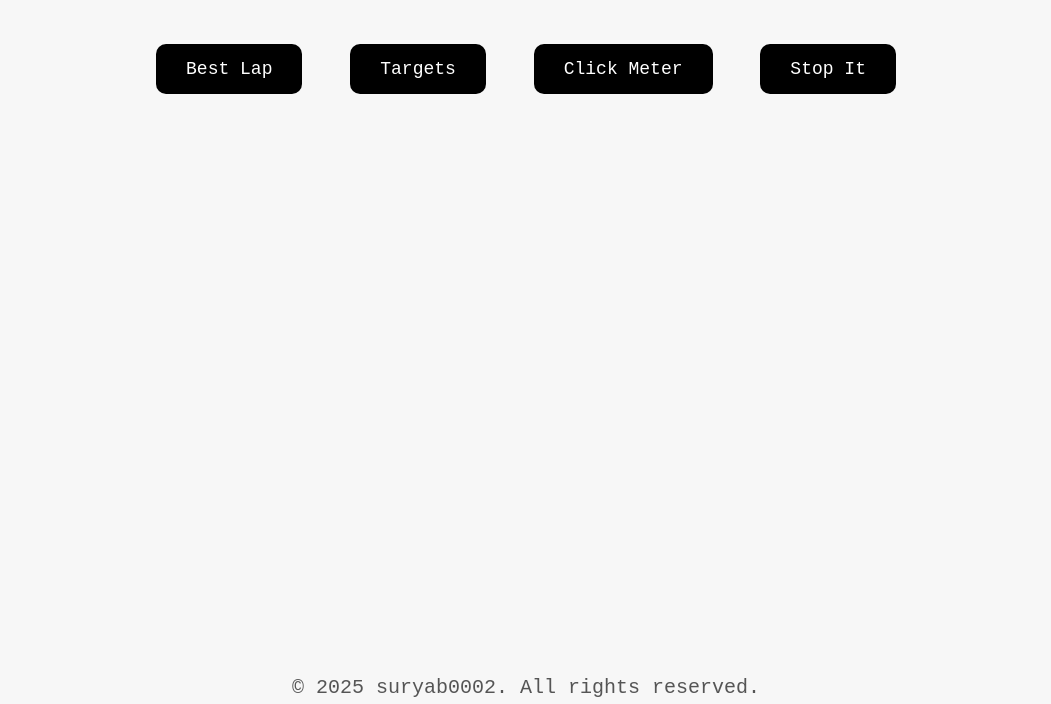
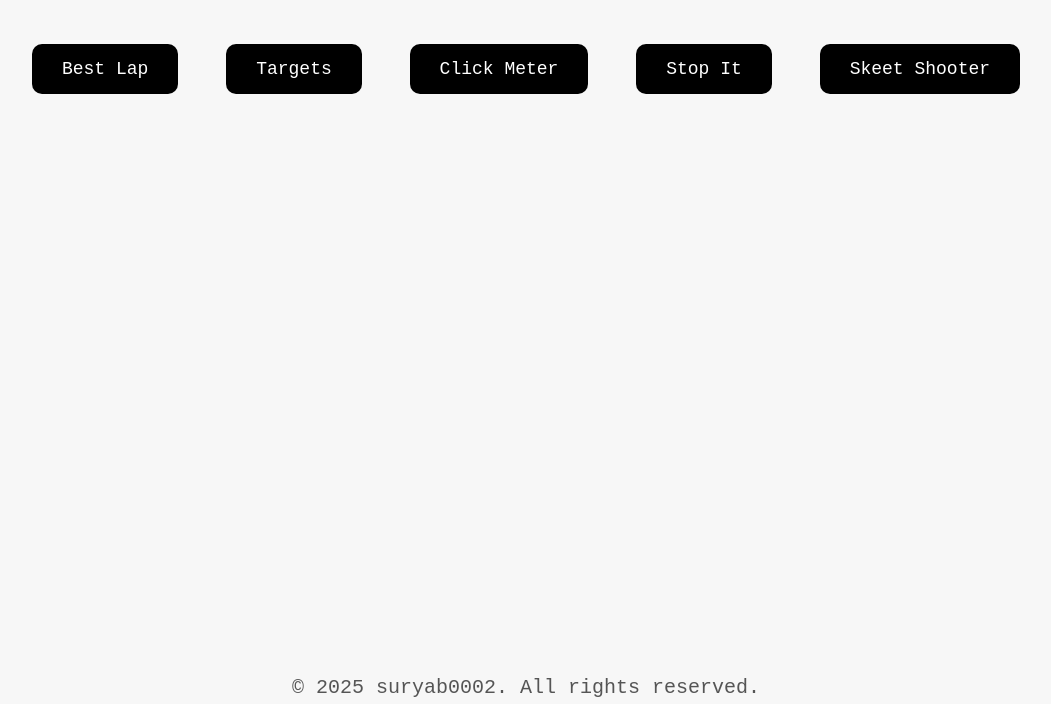
Before and after one commit to suryab0002/myfunnygames, a plain HTML site: page index.html in a window 1280 px wide. Shown: the part 96-800 px from the top of the page, without its empty margins (114-1165 px from the left). Drawn offline with Linux system fonts and the light colour scheme.

Commit message:
Update index.html

```diff
--- a/index.html
+++ b/index.html
@@ -44,6 +44,7 @@
   <a href="/myfunnygames/targets/">Targets</a>
   <a href="/myfunnygames/clickmeter/">Click Meter</a>
   <a href="/myfunnygames/stopit/">Stop It</a>
+  <a href="/myfunnygames/skeet/">Skeet Shooter</a>
   <footer>
     © 2025 suryab0002. All rights reserved.
   </footer>
```
